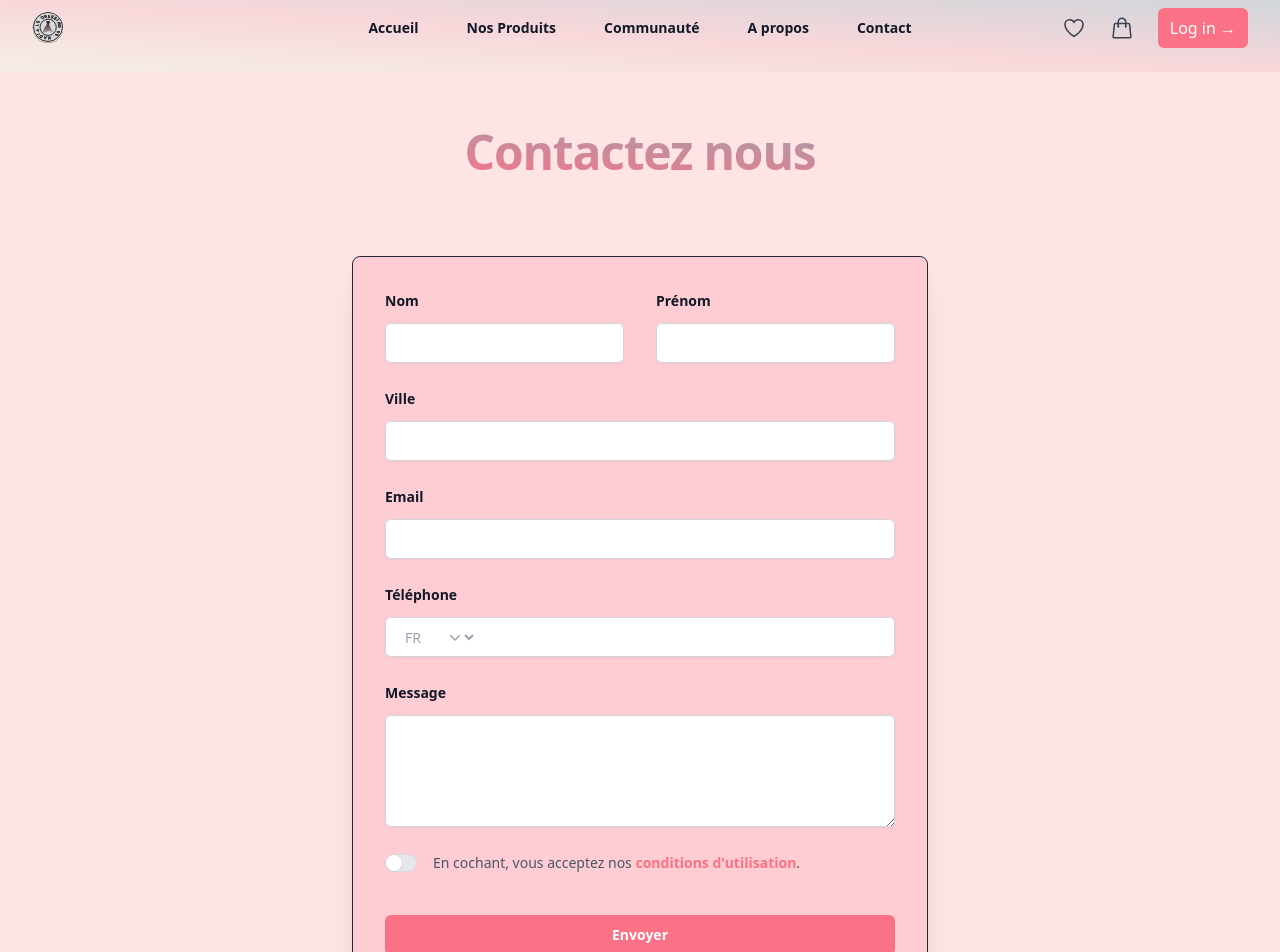
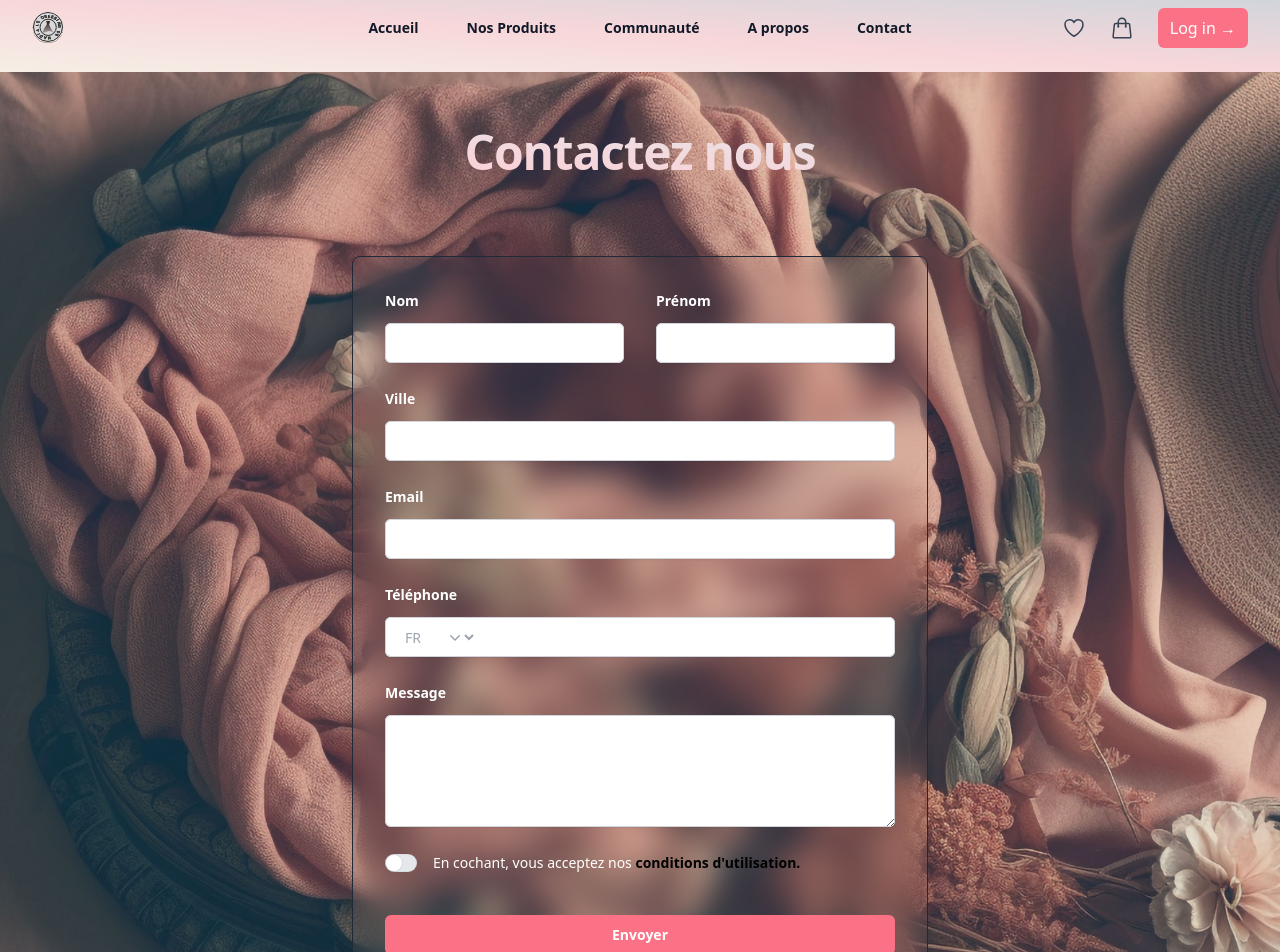
Before and after one commit to BakrimNadia/Dressing-shop, a Next.js app: page /Contact in a window 1280 px wide. Shown: the top 952 px of the page. Built offline with nearby package versions, Linux system fonts and the light colour scheme.

Commit message:
style: add background to contact page

```diff
--- a/app/Contact/page.tsx
+++ b/app/Contact/page.tsx
@@ -24,15 +24,15 @@ export default function Contact() {
 
   return (
 
-    <div className="isolate bg-rose-100 px-6 py-24 sm:py-32 lg:px-8">
+    <div className="isolate bg-[url('/images/homepage.jpeg')] bg-cover px-6 py-24 sm:py-32 lg:px-8">
         <Header />
       <div className="mx-auto max-w-2xl text-center">
-        <h2 className="text-balance text-4xl font-semibold tracking-tight text-gray-900 sm:text-5xl bg-gradient-to-tr from-rose-400 to-gray-400 bg-clip-text text-transparent hover:animate-bounce">Contactez nous</h2>
+        <h2 className="text-balance text-4xl font-semibold tracking-tight text-gray-900 sm:text-5xl bg-gradient-to-tr from-rose-200 to-gray-200 bg-clip-text text-transparent hover:animate-bounce">Contactez nous</h2>
       </div>
-      <form action="#" method="POST" className="mx-auto mt-16 max-w-xl sm:mt-20 border border-gray-800 rounded-lg shadow-xl bg-rose-200 p-6 sm:p-8">
+      <form action="#" method="POST" className="mx-auto mt-16 max-w-xl sm:mt-20 border border-gray-800 backdrop-blur-lg rounded-lg shadow-xl p-6 sm:p-8">
         <div className="grid grid-cols-1 gap-x-8 gap-y-6 sm:grid-cols-2">
           <div>
-            <label htmlFor="first-name" className="block text-sm font-semibold leading-6 text-gray-900">
+            <label htmlFor="first-name" className="block text-sm font-semibold leading-6 text-white">
               Nom
             </label>
             <div className="mt-2.5">
@@ -46,7 +46,7 @@ export default function Contact() {
             </div>
           </div>
           <div>
-            <label htmlFor="last-name" className="block text-sm font-semibold leading-6 text-gray-900">
+            <label htmlFor="last-name" className="block text-sm font-semibold leading-6 text-white">
               Prénom
             </label>
             <div className="mt-2.5">
@@ -60,7 +60,7 @@ export default function Contact() {
             </div>
           </div>
           <div className="sm:col-span-2">
-            <label htmlFor="company" className="block text-sm font-semibold leading-6 text-gray-900">
+            <label htmlFor="company" className="block text-sm font-semibold leading-6 text-white">
               Ville
             </label>
             <div className="mt-2.5">
@@ -74,7 +74,7 @@ export default function Contact() {
             </div>
           </div>
           <div className="sm:col-span-2">
-            <label htmlFor="email" className="block text-sm font-semibold leading-6 text-gray-900">
+            <label htmlFor="email" className="block text-sm font-semibold leading-6 text-white">
               Email
             </label>
             <div className="mt-2.5">
@@ -88,7 +88,7 @@ export default function Contact() {
             </div>
           </div>
           <div className="sm:col-span-2">
-            <label htmlFor="phone-number" className="block text-sm font-semibold leading-6 text-gray-900">
+            <label htmlFor="phone-number" className="block text-sm font-semibold leading-6 text-white">
               Téléphone
             </label>
             <div className="relative mt-2.5">
@@ -99,7 +99,7 @@ export default function Contact() {
                 <select
                   id="country"
                   name="country"
-                  className="h-full rounded-md border-0 bg-transparent bg-none py-0 pl-4 pr-9 text-gray-400 focus:ring-2 focus:ring-inset focus:ring-pink-600 sm:text-sm"
+                  className="h-full rounded-md border-0 bg-transparent bg-none py-0 pl-4 pr-9 text-gray-400 focus:ring-2 focus:ring-inset focus:ring-rose-400 sm:text-sm"
                 >
                 <option>FR</option>
                 <option>ES</option>
@@ -122,7 +122,7 @@ export default function Contact() {
             </div>
           </div>
           <div className="sm:col-span-2">
-            <label htmlFor="message" className="block text-sm font-semibold leading-6 text-gray-900">
+            <label htmlFor="message" className="block text-sm font-semibold leading-6 text-white">
               Message
             </label>
             <div className="mt-2.5">
@@ -149,12 +149,12 @@ export default function Contact() {
                 />
               </Switch>
             </div>
-            <Label className="text-sm leading-6 text-gray-600">
+            <Label className="text-sm leading-6 text-white">
               En cochant, vous acceptez nos {' '}
-              <a href="#" className="font-semibold text-rose-400">
-                conditions d&apos;utilisation
+              <a href="#" className="font-semibold text-black hover:text-rose-400">
+                conditions d&apos;utilisation.
               </a>
-              .
+
             </Label>
           </Field>
         </div>
```
